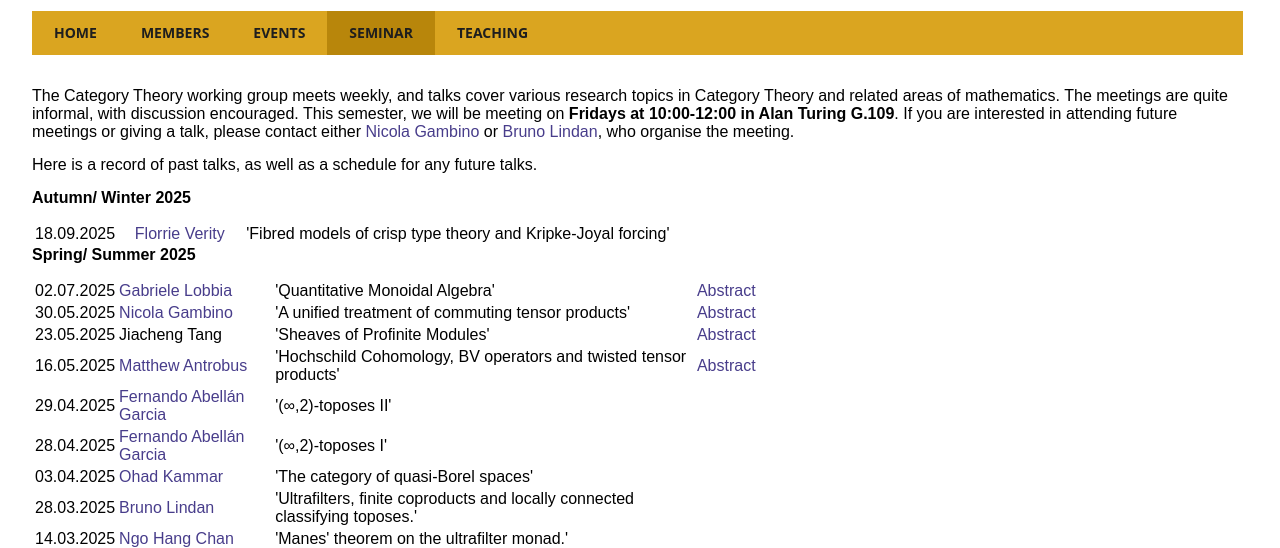
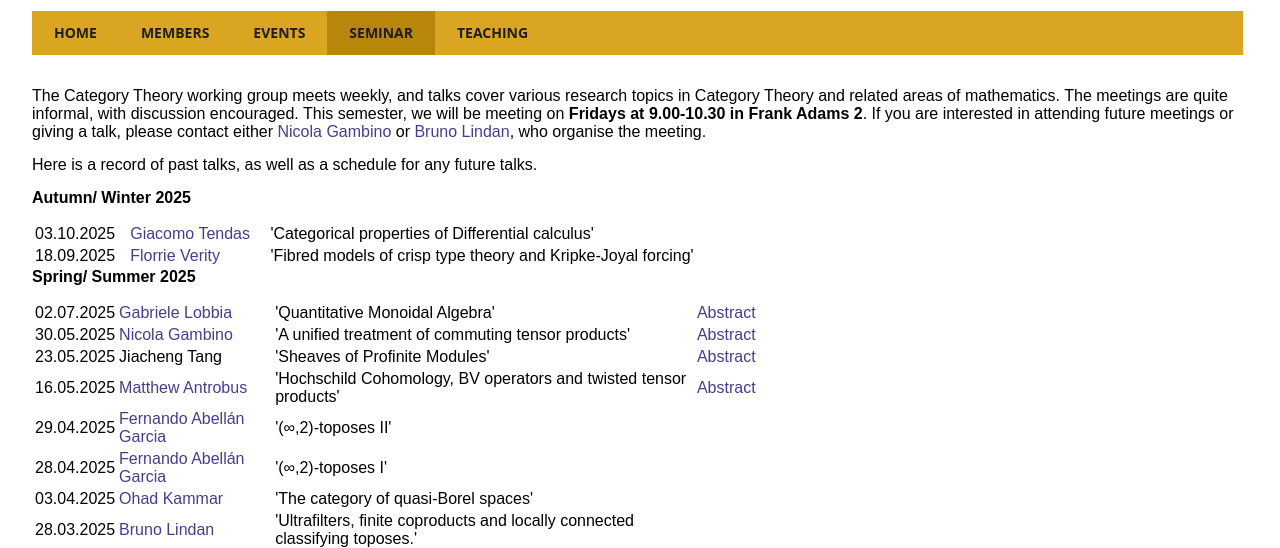
Before and after one commit to manchester-ct/Manchester-CT.github.io, a plain HTML site: page seminar.html in a window 1280 px wide. Shown: the part 195-743 px from the top of the page. Drawn offline with Linux system fonts and the light colour scheme.

Commit message:
Update seminar.html

```diff
--- a/seminar.html
+++ b/seminar.html
@@ -25,7 +25,7 @@
            <div class = "container">
             <div class="MainSection"></div>
 
-            <p> The Category Theory working group meets weekly, and talks cover various research topics in Category Theory and related areas of mathematics. The meetings are quite informal, with discussion encouraged. This semester, we will be meeting on <b>Fridays at 10:00-12:00 in Alan Turing G.109</b>. If you are interested in attending future meetings or giving a talk, please contact either <a href="https://personalpages.manchester.ac.uk/staff/nicola.gambino/">Nicola Gambino</a>  or <a href="https://bpl28.user.srcf.net/">Bruno Lindan</a>, who organise the meeting.  </p>
+            <p> The Category Theory working group meets weekly, and talks cover various research topics in Category Theory and related areas of mathematics. The meetings are quite informal, with discussion encouraged. This semester, we will be meeting on <b>Fridays at 9.00-10.30 in Frank Adams 2</b>. If you are interested in attending future meetings or giving a talk, please contact either <a href="https://personalpages.manchester.ac.uk/staff/nicola.gambino/">Nicola Gambino</a>  or <a href="https://bpl28.user.srcf.net/">Bruno Lindan</a>, who organise the meeting.  </p>
 
 
 
@@ -35,6 +35,13 @@
                 <h4><b>Autumn/ Winter 2025</b></h4>
 
             <table style="width:60%">
+
+                <tr>
+                                <td class=ten>03.10.2025</td>
+                                <td class=twenty5> <a href="https://gtendas.github.io/">Giacomo Tendas</a></td>
+                                <td class=fifty>'Categorical properties of Differential calculus'</td>
+                                <td class=ten></a></td>
+                </tr>
 
                 <tr>
                 <td class=ten>18.09.2025</td>
```
